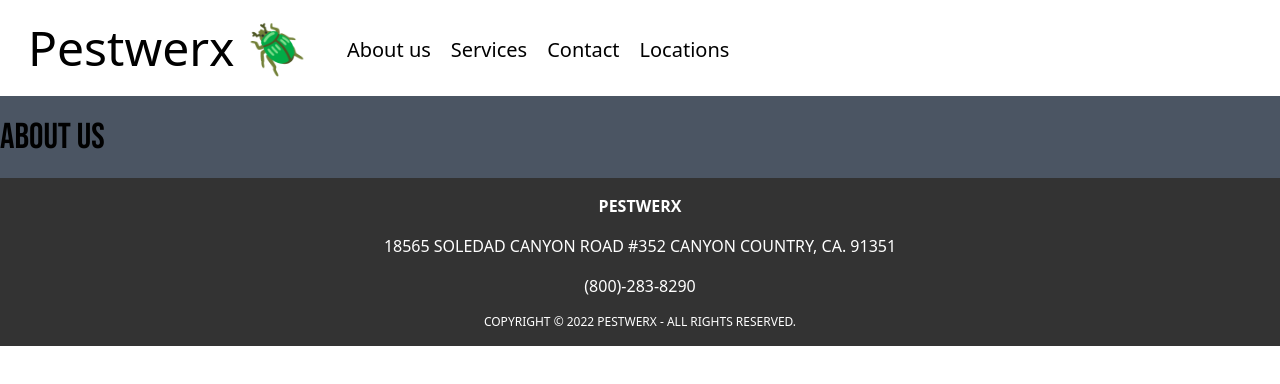
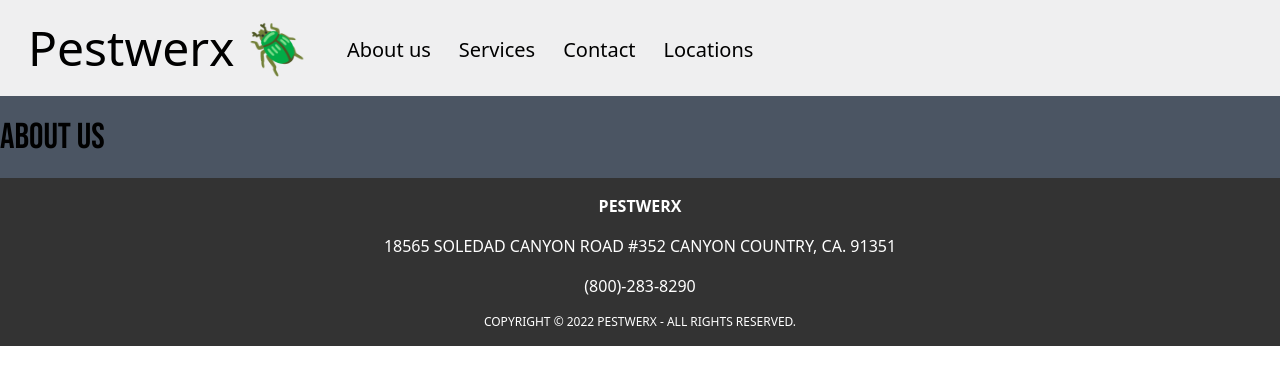
Before and after one commit to dieego14/PestWerx, a React (Create React App) app: page /About in a window 1280 px wide. Shown: the top 384 px of the page. Built offline with nearby package versions, Linux system fonts and the light colour scheme; a web font is replaced by a local one.

Commit message:
Add color to navbar Implement pulse animation

```diff
--- a/src/components/Navbar.jsx
+++ b/src/components/Navbar.jsx
@@ -10,13 +10,13 @@ import About from "../Routes/About";
 const Navbar = () => {
   const [nav, setNavBar] = useState(false);
   return (
-    <div className="max-w-[1920px] mx-auto flex justify-between border-b-2 border-gray-600">
+    <div className="max-w-[1920px] bg-myColor mx-auto flex justify-between border-b-2 border-gray-600">
       <div className="flex items-center gap-10 py-6">
         <h1 className="text-3xl sm:text-3xl lg:text-5xl ml-7">
           <Link to="/">Pestwerx 🪲</Link>
         </h1>
-        <div className="hidden text-xl sm:flex lg:text-xl gap-5 mt-1 cursor-pointer">
-          <button className="hover:animate-bounce">
+        <div className="hidden text-xl sm:flex lg:text-xl gap-7 mt-1 cursor-pointer">
+          <button className="hover:animate-pulse">
             <Link to="/About">About us</Link>
           </button>
           <button>
```
